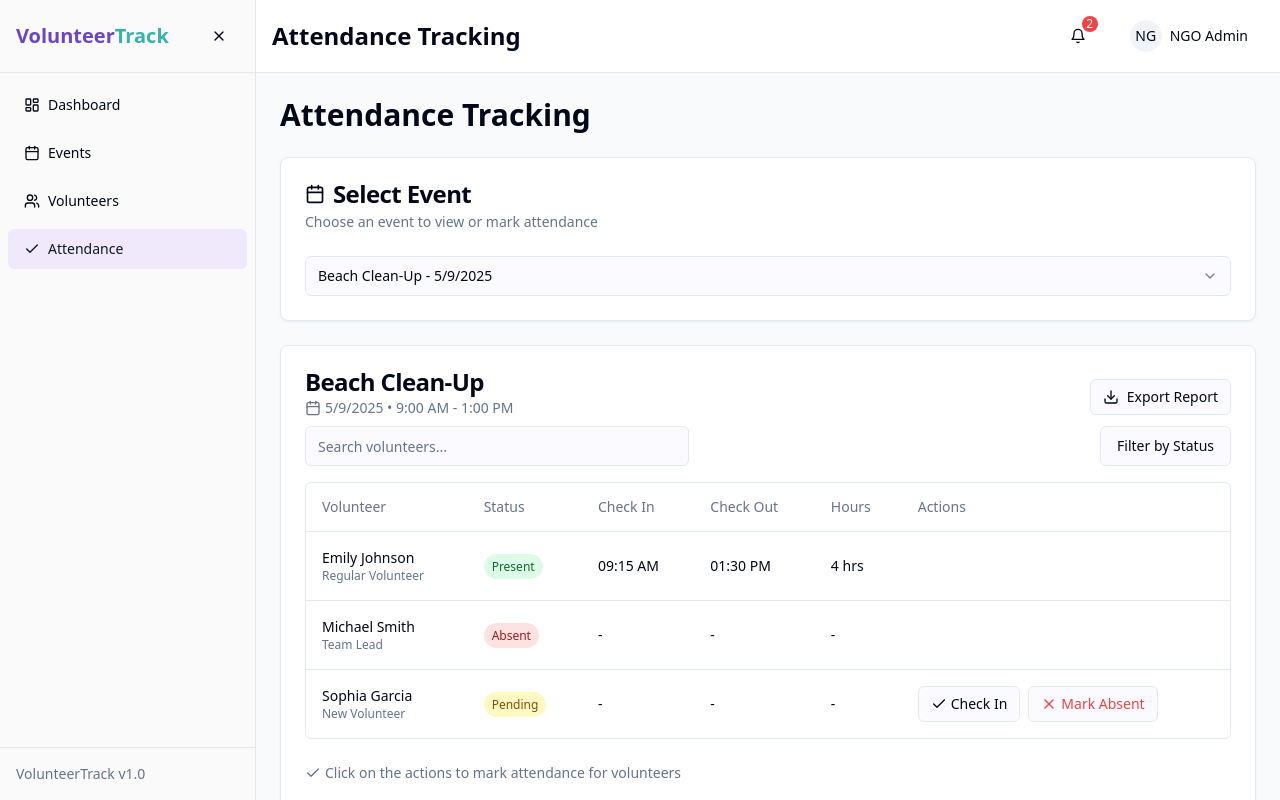
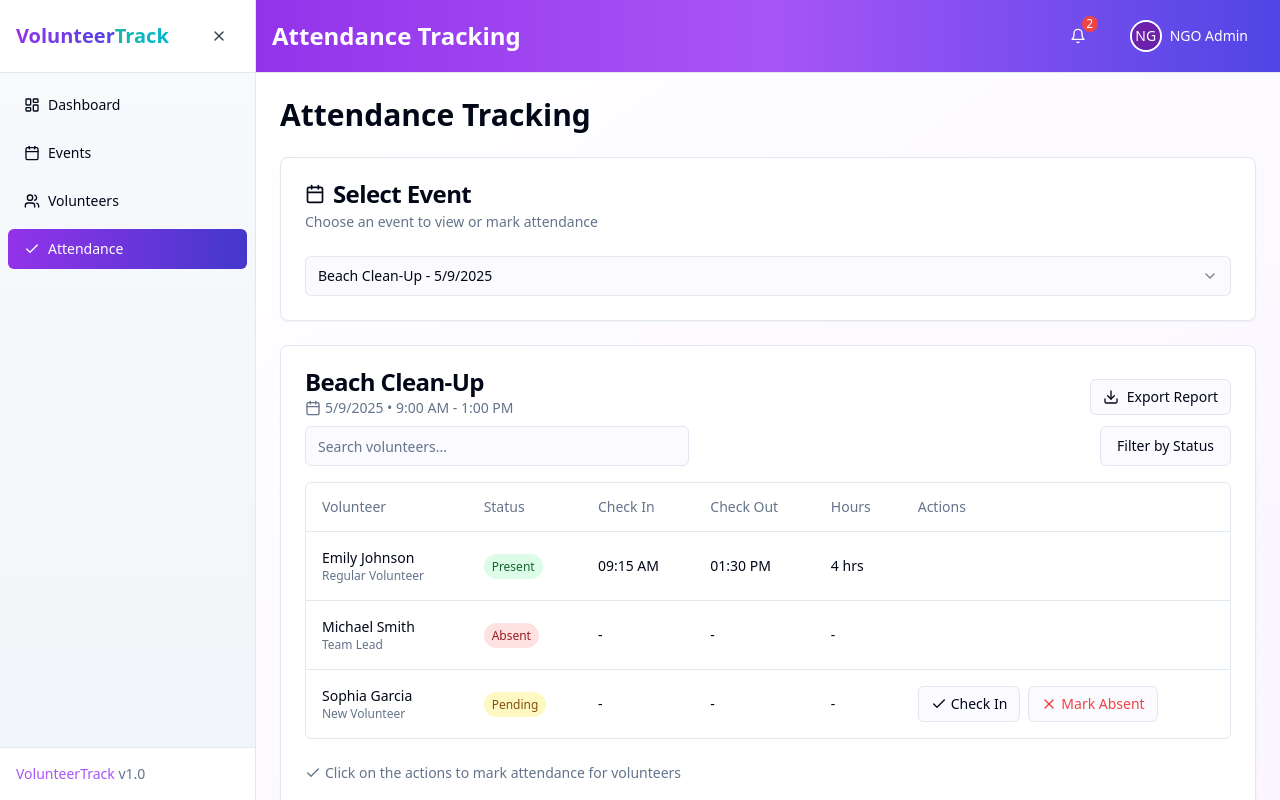
Before and after one commit to bipate7/vibe-check-volunteers-unite, a React (Vite) app: page /attendance in a window 1280 px wide. Built offline with nearby package versions, Linux system fonts and the light colour scheme.

Commit message:
Refactor: Improve visual styling
This commit enhances the visual appeal of the application by incorporating colors and other styling improvements.

```diff
--- a/src/components/common/StatsCard.tsx
+++ b/src/components/common/StatsCard.tsx
@@ -11,14 +11,45 @@ type StatsCardProps = {
     value: number;
     isPositive: boolean;
   };
+  variant?: 'purple' | 'teal' | 'blue' | 'orange' | 'default';
 };
 
-const StatsCard = ({ title, value, icon, description, trend }: StatsCardProps) => {
+const StatsCard = ({ title, value, icon, description, trend, variant = 'default' }: StatsCardProps) => {
+  const getCardClasses = () => {
+    switch (variant) {
+      case 'purple':
+        return 'card-gradient-purple';
+      case 'teal':
+        return 'card-gradient-teal';
+      case 'blue':
+        return 'card-gradient-blue';
+      case 'orange':
+        return 'card-gradient-orange';
+      default:
+        return '';
+    }
+  };
+
+  const getIconClasses = () => {
+    switch (variant) {
+      case 'purple':
+        return 'bg-purple-100 text-purple-600';
+      case 'teal':
+        return 'bg-teal-100 text-teal-600';
+      case 'blue':
+        return 'bg-blue-100 text-blue-600';
+      case 'orange':
+        return 'bg-orange-100 text-orange-600';
+      default:
+        return 'bg-primary/10 text-primary';
+    }
+  };
+
   return (
-    <Card>
+    <Card className={`hover-lift ${getCardClasses()}`}>
       <CardHeader className="flex flex-row items-center justify-between pb-2">
         <CardTitle className="text-sm font-medium">{title}</CardTitle>
-        <div className="h-8 w-8 rounded-md bg-primary/10 flex items-center justify-center text-primary">
+        <div className={`h-8 w-8 rounded-md flex items-center justify-center ${getIconClasses()}`}>
           {icon}
         </div>
       </CardHeader>
--- a/src/components/layout/Header.tsx
+++ b/src/components/layout/Header.tsx
@@ -21,13 +21,13 @@ const Header = ({ title }: HeaderProps) => {
   };
 
   return (
-    <header className="w-full bg-white border-b p-4 flex items-center justify-between">
+    <header className="w-full bg-gradient-to-r from-purple-600 via-purple-500 to-indigo-600 text-white border-b p-4 flex items-center justify-between">
       <h1 className="text-2xl font-bold">{title}</h1>
 
       <div className="flex items-center gap-4">
         <Popover>
           <PopoverTrigger asChild>
-            <Button variant="ghost" size="icon" className="relative">
+            <Button variant="ghost" size="icon" className="relative text-white hover:bg-white/20">
               <Bell size={20} />
               {unreadNotifications > 0 && (
                 <span className="absolute top-0 right-0 h-4 w-4 bg-red-500 text-white text-xs rounded-full flex items-center justify-center">
@@ -64,10 +64,10 @@ const Header = ({ title }: HeaderProps) => {
 
         <Popover>
           <PopoverTrigger asChild>
-            <Button variant="ghost" className="flex items-center gap-2">
-              <Avatar className="h-8 w-8">
+            <Button variant="ghost" className="flex items-center gap-2 text-white hover:bg-white/20">
+              <Avatar className="h-8 w-8 border-2 border-white">
                 <AvatarImage src="" />
-                <AvatarFallback>NG</AvatarFallback>
+                <AvatarFallback className="bg-purple-800 text-white">NG</AvatarFallback>
               </Avatar>
               <span className="hidden sm:inline">NGO Admin</span>
             </Button>
--- a/src/components/layout/MainLayout.tsx
+++ b/src/components/layout/MainLayout.tsx
@@ -38,11 +38,13 @@ const MainLayout = ({ children }: MainLayoutProps) => {
   };
 
   return (
-    <div className="flex h-screen overflow-hidden bg-gray-50">
+    <div className="flex h-screen overflow-hidden bg-gradient-to-br from-gray-50 to-purple-50">
       <Sidebar />
       <div className="flex-1 flex flex-col overflow-hidden">
         <Header title={getPageTitle()} />
-        <main className="flex-1 overflow-auto p-6">{children}</main>
+        <main className="flex-1 overflow-auto p-6 bg-gradient-to-br from-white to-purple-50">
+          {children}
+        </main>
       </div>
     </div>
   );
--- a/src/components/layout/Sidebar.tsx
+++ b/src/components/layout/Sidebar.tsx
@@ -25,10 +25,10 @@ const NavItem = ({ to, icon, label, isActive, isCollapsed }: NavItemProps) => (
     <Button
       variant="ghost"
       className={cn(
-        "w-full justify-start gap-2 my-1",
+        "w-full justify-start gap-2 my-1 transition-all duration-200",
         isActive
-          ? "bg-accent text-accent-foreground"
-          : "hover:bg-accent hover:text-accent-foreground"
+          ? "bg-gradient-to-r from-purple-600 to-indigo-700 text-white hover:from-purple-700 hover:to-indigo-800"
+          : "hover:bg-gradient-to-r hover:from-purple-100 hover:to-indigo-100 hover:text-accent-foreground"
       )}
     >
       {icon}
@@ -55,18 +55,18 @@ const Sidebar = () => {
   return (
     <div
       className={cn(
-        "h-screen bg-sidebar border-r border-sidebar-border flex flex-col transition-all duration-300",
+        "h-screen bg-gradient-to-b from-slate-50 to-slate-100 border-r border-sidebar-border flex flex-col transition-all duration-300 shadow-lg",
         collapsed ? "w-16" : "w-64"
       )}
     >
-      <div className="p-4 flex items-center justify-between border-b border-sidebar-border">
+      <div className="p-4 flex items-center justify-between border-b border-sidebar-border bg-white">
         {!collapsed && (
-          <div className="font-bold text-xl text-ngo-purple">
-            <span>Volunteer</span>
-            <span className="text-ngo-teal">Track</span>
+          <div className="font-bold text-xl">
+            <span className="bg-clip-text text-transparent bg-gradient-to-r from-purple-600 to-indigo-600">Volunteer</span>
+            <span className="bg-clip-text text-transparent bg-gradient-to-r from-teal-500 to-cyan-500">Track</span>
           </div>
         )}
-        <Button variant="ghost" size="icon" onClick={toggleSidebar} className="ml-auto">
+        <Button variant="ghost" size="icon" onClick={toggleSidebar} className="ml-auto text-gray-700 hover:bg-purple-100">
           {collapsed ? <Menu size={20} /> : <X size={20} />}
         </Button>
       </div>
@@ -84,10 +84,10 @@ const Sidebar = () => {
         ))}
       </div>
 
-      <div className="p-4 border-t border-sidebar-border">
+      <div className="p-4 border-t border-sidebar-border bg-white">
         {!collapsed && (
           <div className="text-sm text-muted-foreground">
-            VolunteerTrack v1.0
+            <span className="font-medium text-purple-500">VolunteerTrack</span> v1.0
           </div>
         )}
       </div>
--- a/src/index.css
+++ b/src/index.css
@@ -112,4 +112,69 @@
   .status-inactive {
     @apply bg-red-100 text-red-800 px-2 py-1 rounded-full text-xs font-medium;
   }
+
+  /* New colorful card styles */
+  .card-gradient-purple {
+    @apply bg-gradient-to-br from-purple-50 to-purple-100 border-purple-200;
+  }
+
+  .card-gradient-teal {
+    @apply bg-gradient-to-br from-teal-50 to-teal-100 border-teal-200;
+  }
+
+  .card-gradient-blue {
+    @apply bg-gradient-to-br from-blue-50 to-blue-100 border-blue-200;
+  }
+
+  .card-gradient-orange {
+    @apply bg-gradient-to-br from-orange-50 to-orange-100 border-orange-200;
+  }
+
+  /* Enhanced status indicators */
+  .status-dot {
+    @apply inline-block w-2 h-2 rounded-full mr-1;
+  }
+
+  .status-dot-active {
+    @apply bg-green-500;
+  }
+
+  .status-dot-pending {
+    @apply bg-yellow-500;
+  }
+
+  .status-dot-inactive {
+    @apply bg-red-500;
+  }
+
+  /* Color-coded categories */
+  .category-education {
+    @apply bg-blue-100 text-blue-800;
+  }
+
+  .category-environment {
+    @apply bg-green-100 text-green-800;
+  }
+
+  .category-health {
+    @apply bg-red-100 text-red-800;
+  }
+
+  .category-community {
+    @apply bg-purple-100 text-purple-800;
+  }
+
+  .category-arts {
+    @apply bg-pink-100 text-pink-800;
+  }
+
+  /* Improved hover effects */
+  .hover-lift {
+    @apply transition-all duration-300 hover:-translate-y-1 hover:shadow-lg;
+  }
+
+  /* Colorful headers */
+  .header-gradient {
+    @apply bg-gradient-to-r from-purple-600 via-purple-500 to-indigo-600 text-white;
+  }
 }
```
